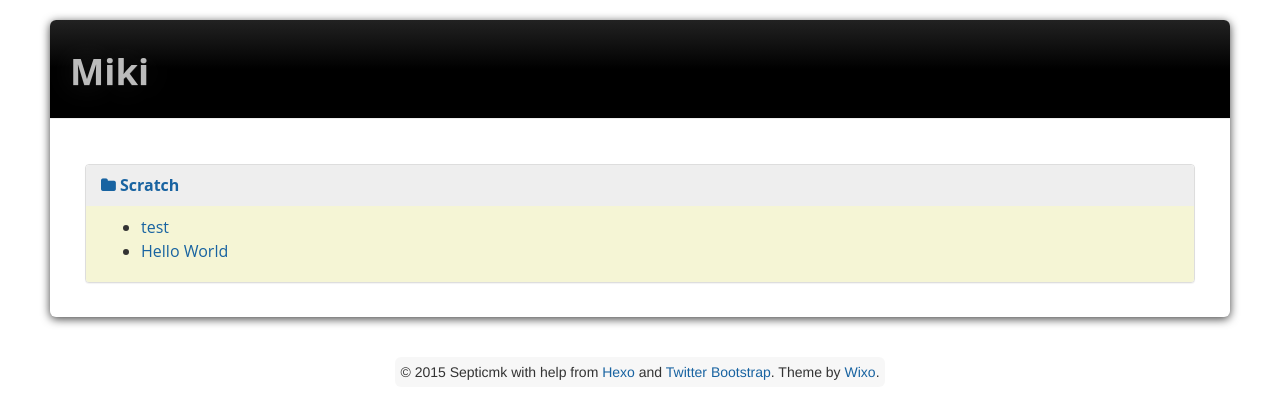
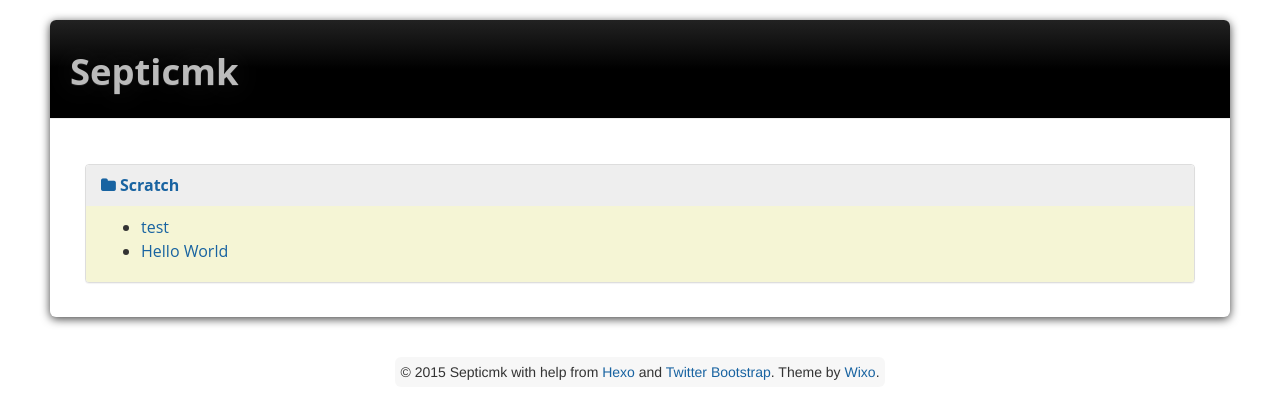
Before and after one commit to septicmk/septicmk.github.com, a plain HTML site: page index.html in a window 1280 px wide. Drawn offline with Linux system fonts and the light colour scheme.

Commit message:
Site updated: 2015-08-02 20:38:16

```diff
--- a/index.html
+++ b/index.html
@@ -3,21 +3,21 @@
 <head>
   <meta charset="utf-8">
 
-  <title>Miki</title>
+  <title>Septicmk</title>
   <meta name="author" content="Septicmk">
 
 
   <meta name="viewport" content="width=device-width, initial-scale=1, maximum-scale=1">
 
 
-  <meta property="og:site_name" content="Miki"/>
+  <meta property="og:site_name" content="Septicmk"/>
 
 
     <meta property="og:image" content="undefined"/>
 
 
 
-    <link rel="alternative" href="/atom.xml" title="Miki" type="application/atom+xml">
+    <link rel="alternative" href="/atom.xml" title="Septicmk" type="application/atom+xml">
 
 
     <link href="/favicon.png" rel="icon">
@@ -43,7 +43,7 @@
   <div class="container" id="container">
 	<div class="content">
 	  <div class="page-header">
-  <h1><a class="brand" href="#">Miki</a></h1>
+  <h1><a class="brand" href="#">Septicmk</a></h1>
 </div>
 
 <div class="row page">
```
Also changed, not shown: 2015/08/02/hello-world/index.html (+4 -4 lines), 2015/08/02/test/index.html (+4 -4 lines), archives/2015/08/index.html (+4 -4 lines), archives/2015/index.html (+4 -4 lines), archives/index.html (+4 -4 lines).
